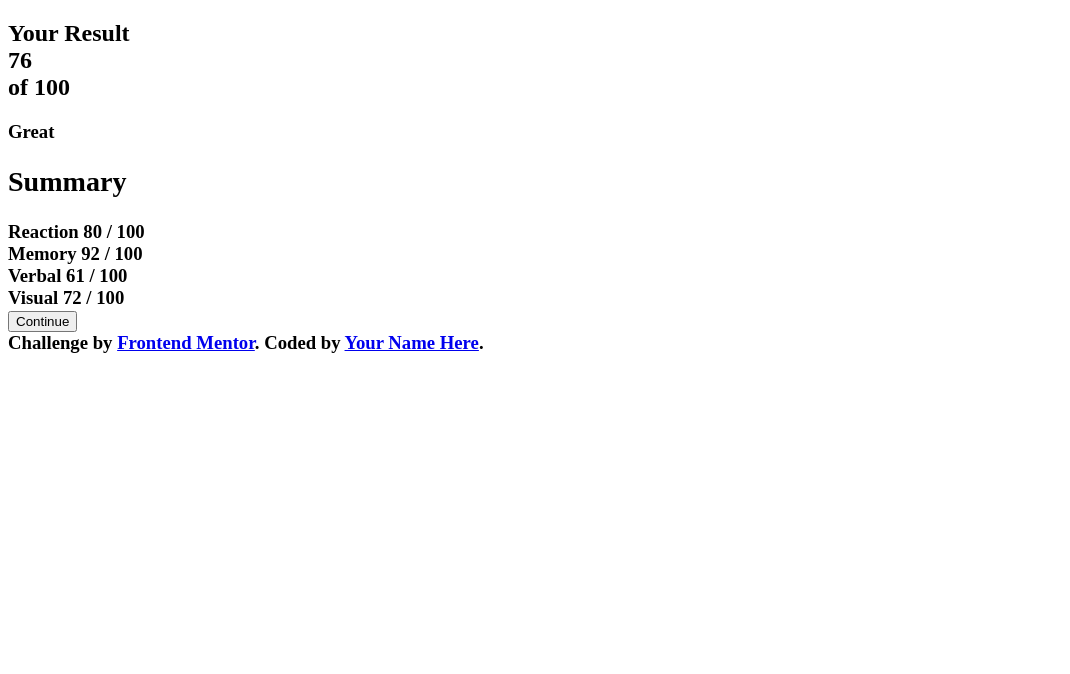
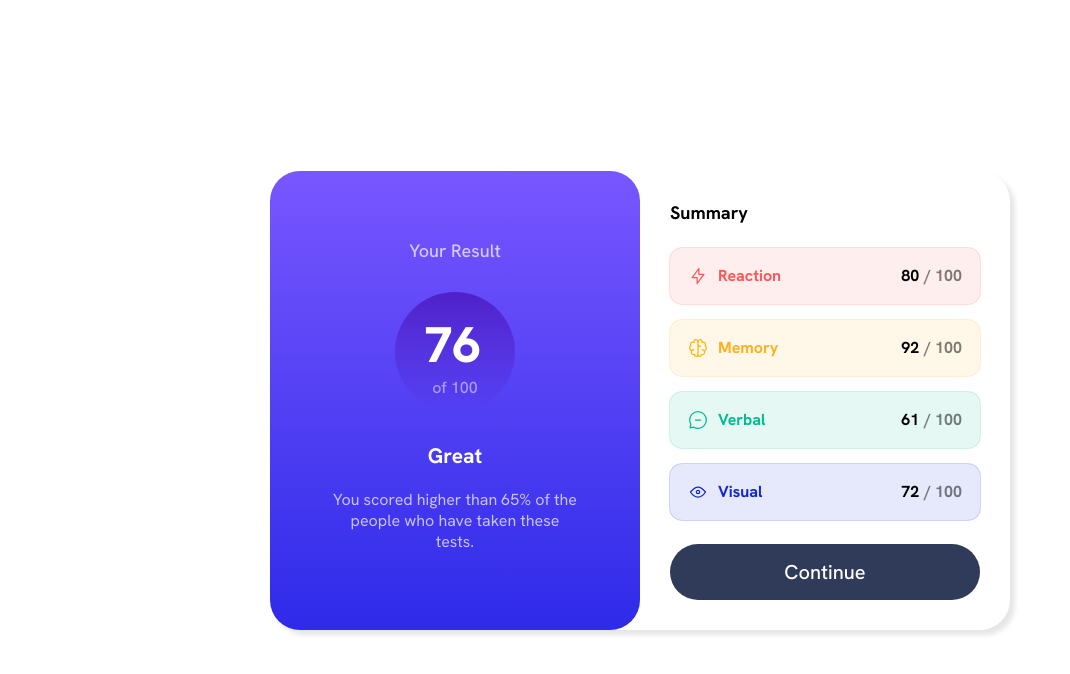
Before and after one commit to lasse-cs/Results-Summary-Component, a plain HTML site: page index.html in a window 1280 px wide. Shown: the whole page, without its empty margins (0-1070 px from the left). Drawn offline with Linux system fonts and the light colour scheme.

Commit message:
Add most HTML and CSS
Complete most HTML and CSS.

Might want to think about card corners and loading cards from data

```diff
--- a/index.html
+++ b/index.html
@@ -12,45 +12,49 @@
   <link rel="stylesheet" href="./style.css" type="text/css">
 </head>
 <body>
+  <div class="wrapper">
     <section class="result-container">
-    <h2>Your Result</span>
+      <h2>Your Result</h2>
       <div class="circle">
         <div class="score">76</div>
         <div class="out-of">of 100</div>
       </div>
-    <h3 class="classification">Great</div>
+      <h3 class="classification">Great</h3>
       <p class="explanation">
-
+        You scored higher than 65% of the people who have taken these tests.
       </p>
-  </div>
+    </section>
 
     <section class="summary-container">
       <h2>Summary</h2>
+      <div class="card-container">
         <div id="reaction" class="summary-card">
           <span class="name">Reaction</span>
           <span class="score">80</span>
-      <span>/ 100</span>
+          <span class="summary-out-of">/ 100</span>
         </div>
         <div id="memory" class="summary-card">
           <span class="name">Memory</span>
           <span class="score">92</span>
-      <span>/ 100</span>
+          <span class="summary-out-of">/ 100</span>
         </div>
         <div id="verbal" class="summary-card">
           <span class="name">Verbal</span>
           <span class="score">61</span>
-      <span>/ 100</span>
+          <span class="summary-out-of">/ 100</span>
         </div>
         <div id="visual" class="summary-card">
           <span class="name">Visual</span>
           <span class="score">72</span>
-      <span>/ 100</span>
+          <span class="summary-out-of">/ 100</span>
+        </div>
       </div>
 
       <button>
         Continue
       </button>
     </section>
+  </div>
 
   <div class="attribution">
     Challenge by <a href="https://www.frontendmentor.io?ref=challenge" target="_blank">Frontend Mentor</a>.
--- a/style.css
+++ b/style.css
@@ -1,17 +1,218 @@
+@font-face {
+    font-family: "HankenGrotesk";
+    src: url("./assets/fonts/HankenGrotesk-VariableFont_wght.ttf") format("truetype");
+}
+
 :root {
-    --light-red: hsl(0, 100%, 67%);
-    --orangey-yellow: hsl(39, 100%, 56%);
-    --green-teal: hsl(166, 100%, 37%);
-    --cobalt-blue: hsl(234, 85%, 45%);
+    --light-red: 0, 100%, 67%;
+    --orangey-yellow: 39, 100%, 56%;
+    --green-teal: 166, 100%, 37%;
+    --cobalt-blue: 234, 85%, 45%;
 
-    --light-slate-blue: hsl(252, 100%, 67%);
-    --light-royal-blue: hsl(241, 81%, 54%);
+    --light-slate-blue: 252, 100%, 67%;
+    --light-royal-blue: 241, 81%, 54%;
 
-    --violet-blue: hsla(256, 72%, 46%, 1);
-    --persian-blue: hsla(241, 72%, 46%, 0);
+    --violet-blue: 256, 72%, 46%, 1;
+    --persian-blue: 241, 72%, 46%, 0;
 
-    --white: hsl(0, 0%, 100%);
-    --pale-blue: hsl(221, 100%, 96%);
-    --light-lavender: hsl(241, 100%, 89%);
-    --dark-gray-blue: hsl(224, 30%, 27%);
+    --white: 0, 0%, 100%;
+    --pale-blue: 221, 100%, 96%;
+    --light-lavender: 241, 100%, 89%;
+    --dark-gray-blue: 224, 30%, 27%;
 }
+
+* {
+    box-sizing: border-box;
+    font-family: 'HankenGrotesk';
+    margin: 0;
+    padding: 0;
+}
+
+body {
+    min-height: 100vh;
+}
+
+.result-container {
+    background: linear-gradient(hsl(var(--light-slate-blue)), hsl(var(--light-royal-blue)));
+    text-align: center;
+    display: flex;
+    flex-direction: column;
+    justify-content: center;
+    align-items: center;
+    color: hsl(var(--white));
+    border-bottom-left-radius: 30px;
+    border-bottom-right-radius: 30px;
+}
+
+.result-container > h2 {
+    font-weight: 500;
+    font-size: 18px;
+    opacity: 0.7;
+    margin-top: 30px;
+    margin-bottom: 30px;
+}
+
+.circle {
+    height: 120px;
+    width: 120px;
+    border-radius: 70px;
+    background: linear-gradient(hsl(var(--violet-blue)), hsl(var(--persian-blue)));
+    margin-bottom: 30px;
+
+    display: flex;
+    flex-direction: column;
+    text-align: center;
+}
+
+.circle > .score {
+    font-weight: 800;
+    font-size: 50px;
+    padding-top: 20px;
+}
+
+.circle > .out-of {
+    font-weight: 500;
+    opacity: 0.5;
+}
+
+.result-container > h3 {
+    font-weight: 700;
+    font-size: 21px;
+}
+
+.explanation {
+    font-size: 16px;
+    opacity: 0.7;
+    /* text-wrap: balance; */
+    margin-top: 20px;
+    margin-bottom: 40px;
+    padding: 0px 60px;
+    text-align: center;
+    /* font-weight: 300; */
+}
+
+.summary-container {
+    padding: 30px;
+    display: flex;
+    flex-direction: column;
+    gap: 24px;
+}
+
+.summary-container > h2 {
+    font-size: 18px;
+    font-weight: 700;
+}
+
+.card-container {
+    display: flex;
+    flex-direction: column;
+    gap: 16px;
+}
+
+.summary-card#reaction {
+    --card-icon: url("./assets/images/icon-reaction.svg");
+    --card-background-color: var(--light-red);
+}
+
+.summary-card#memory {
+    --card-icon: url("./assets/images/icon-memory.svg");
+    --card-background-color: var(--orangey-yellow);
+}
+
+.summary-card#verbal {
+    --card-icon: url("./assets/images/icon-verbal.svg");
+    --card-background-color: var(--green-teal);
+}
+
+.summary-card#visual {
+    --card-icon: url("./assets/images/icon-visual.svg");
+    --card-background-color: var(--cobalt-blue);
+}
+
+.summary-card {
+    background-color: hsla(var(--card-background-color), 0.1);
+    display: flex;
+    align-items: center;
+    padding: 18px;
+    border-radius: 10px;
+    font-weight: 700;
+    font-size: 16px;
+    line-height: 20px;
+
+    position: relative;
+}
+
+.name::before {
+    content: var(--card-icon);
+    height: 20px;
+    width: 20px;
+}
+
+.summary-card::before {
+    content: "";
+    position: absolute;
+    top: 0;
+    bottom: 0;
+    right: 0;
+    left: 0;
+    outline: 1px solid hsla(var(--card-background-color), 0.2);
+    border-radius: 12px;
+}
+
+.name {
+    color: hsl(var(--card-background-color));
+    flex: 1;
+
+    display: inline-flex;
+    gap: 10px;
+}
+
+.score {
+    padding-right: 5px;
+}
+
+.summary-out-of {
+    opacity: 0.5;
+}
+
+button {
+    border: none;
+    border-radius: 30px;
+    background-color: hsl(var(--dark-gray-blue));
+    color: hsl(var(--white));
+    padding: 15px;
+
+    width: 100%;
+    text-align: center;
+    font-weight: 500;
+    font-size: 20px;
+}
+
+button:active {
+    background: linear-gradient(hsl(var(--light-slate-blue)), hsl(var(--light-royal-blue)));
+}
+
+.attribution {
+    display: none;
+}
+
+@media screen and (min-width: 560px) {
+    body {
+        display: flex;
+        align-items: center;
+        justify-content: center;
+    }
+
+    .wrapper {
+        display: grid;
+        grid-template-columns: 1fr 1fr;
+        max-width: 740px;
+
+        box-shadow: 5px 5px 5px rgba(0, 0, 0, 0.1);
+        border-radius: 30px;
+    }
+
+    .result-container {
+        border-radius: 30px;
+    }
+}
```
Lines whose indentation alone changed are shown as unchanged.
